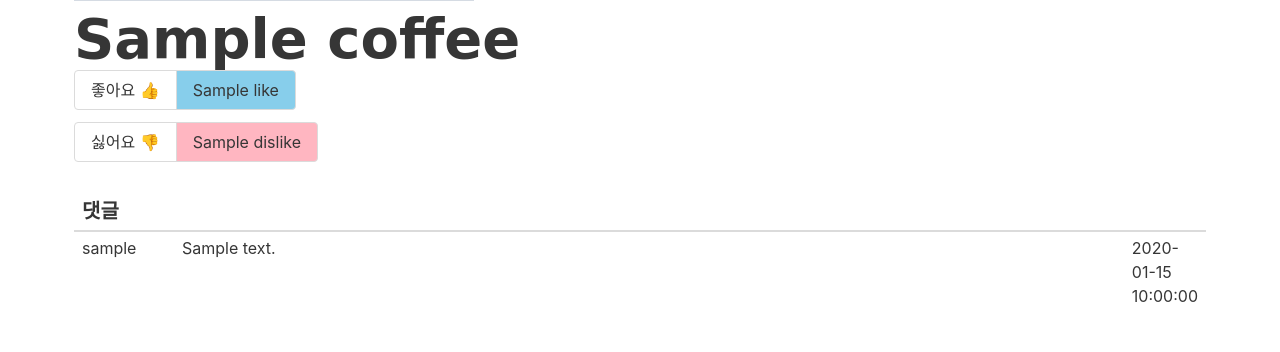
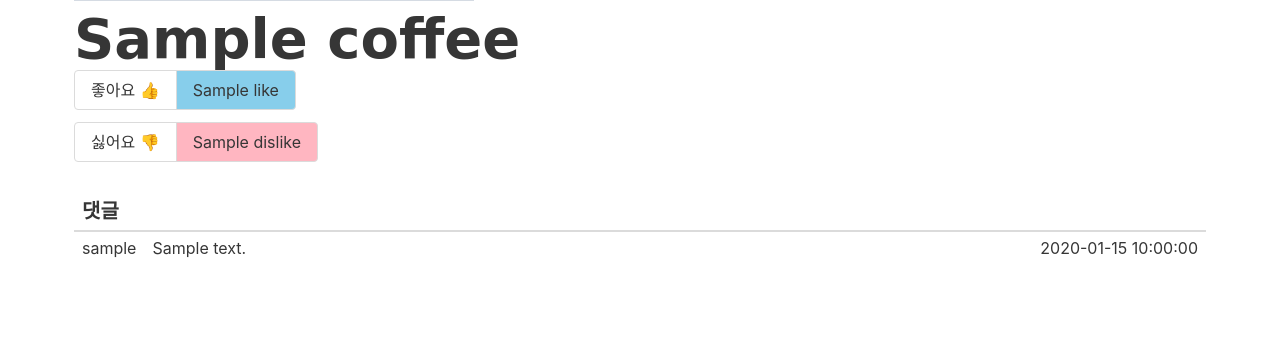
Before and after one commit to sanchoco/CoffeeOfDay, a Flask app: page /detail/1 in a window 1280 px wide. Shown: the part 616-968 px from the top of the page. After the commit the page ends 874 px from the top, so only its background shows below. Run offline with Flask 2, Linux system fonts and the light colour scheme; grey boxes marked "Sample" are stand-in pictures; a database or web service that is not in the repository returns one stand-in record (values such as "Sample title"); some libraries are stand-ins or nearby versions; some web fonts are replaced.

Commit message:
댓글 시간 양식 수정 및 보이는 부분 개선 브라우저 탭 제목 개선

```diff
--- a/app.py
+++ b/app.py
@@ -87,6 +87,7 @@ def comment_write():
     nickname = request.form["nickname"]
     product_id = int(product_id)
     time = datetime.today().strftime("%m/%d %H:%M")
+    print(time)
     doc = {
         "nickname": nickname,
         "product_id": int(product_id),
--- a/templates/detail.html
+++ b/templates/detail.html
@@ -4,7 +4,7 @@
     <meta charset="UTF-8">
     <meta name="viewport" content="width=device-width, initial-scale=1, shrink-to-fit=no">
     <link rel="stylesheet" href="https://cdn.jsdelivr.net/npm/bulma@0.9.1/css/bulma.min.css">
-    <title>Home | 오늘의 커피</title>
+    <title>{{ detail_page.name }} | 오늘의 커피</title>
 
     <script src="https://ajax.googleapis.com/ajax/libs/jquery/3.5.1/jquery.min.js"></script>
     <script src="https://cdnjs.cloudflare.com/ajax/libs/popper.js/1.12.9/umd/popper.min.js"
@@ -20,7 +20,7 @@
     <meta property="og:title" content="오늘의 커피"/>
     <meta property="og:description" content="이용자들이 추천한 커피를 보여드립니다!"/>
 
-    <script src="/static/base.js"></script>
+    <script src="../static/base.js"></script>
 
     <!--    font-->
     <link rel="preconnect" href="https://fonts.gstatic.com">
@@ -93,17 +93,17 @@
         <table style="margin-top: 30px;" class="table is-narrow">
             <thead>
             <tr>
-                <th style="min-width: 100px;"><b style="font-size: 20px">댓글</b></th>
-                <th style="width: 100%;"></th>
-                <th style="width: 100%;"></th>
+                <th style=""><b style="font-size: 20px">댓글</b></th>
+                <th style=""></th>
+                <th style=""></th>
             </tr>
             </thead>
             <tbody>
             {% for comment in comment_taken %}
                 <tr>
-                    <td>{{ comment.nickname }}</td>
-                    <td>{{ comment.comment }} </td>
-                    <td>{{ comment.comment_time }}</td>
+                    <td style="">{{ comment.nickname }}</td>
+                    <td style="width: 80%;">{{ comment.comment }} </td>
+                    <td style="width: 20%; text-align: right">{{ comment.comment_time }}</td>
                 </tr>
             {% endfor %}
             </tbody>
```
